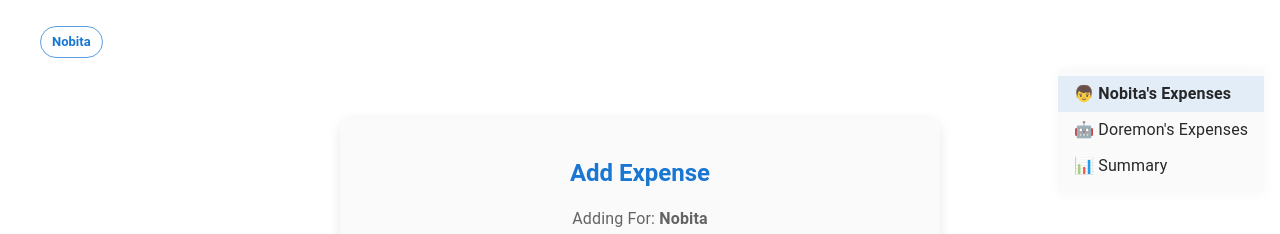
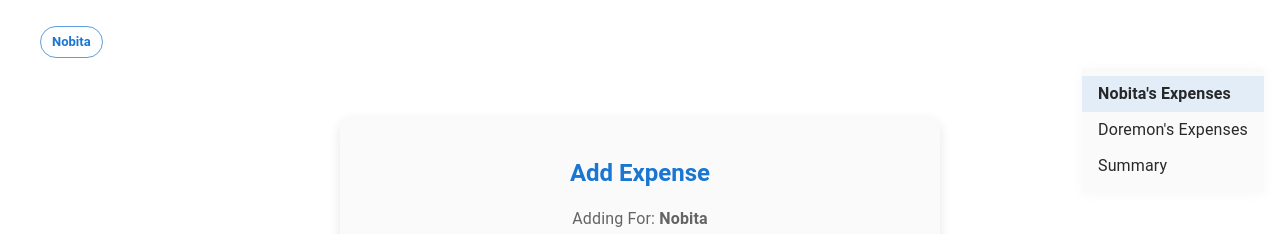
Before and after one commit to yashwant-mali/Daily_Expenses, a Next.js app: page /dashboard in a window 1280 px wide. Both pictures are taken after a click on the button "menu". Shown: the top 234 px of the page. Built offline with nearby package versions, Linux system fonts and the light colour scheme; no server answers; the database is empty; some icons are missing.

Commit message:
rollback

```diff
--- a/src/app/dashboard/components/ExpensesList.js
+++ b/src/app/dashboard/components/ExpensesList.js
@@ -116,7 +116,7 @@ export default function ExpensesGroupedByDate() {
                 mb={3}
                 sx={{ textTransform: "capitalize", fontWeight: 600 }}
             >
-                {currentUser}&apos;s Expenses   {/* ✅ FIXED */}
+                {currentUser}'s Expenses
             </Typography>
 
             {sortedDates.map((date) => (
--- a/src/app/dashboard/page.js
+++ b/src/app/dashboard/page.js
@@ -98,7 +98,7 @@ export default function DashboardPage() {
                         },
                     }}
                 >
-                    👦 Nobita&apos;s Expenses   {/* ✅ FIXED */}
+                    Nobita's Expenses
                 </MenuItem>
                 <MenuItem
                     onClick={() => handleUserSwitch('doremon')}
@@ -110,7 +110,7 @@ export default function DashboardPage() {
                         },
                     }}
                 >
-                    🤖 Doremon&apos;s Expenses   {/* ✅ FIXED */}
+                    Doremon's Expenses
                 </MenuItem>
 
                 {/* ✅ Summary Link */}
@@ -124,7 +124,7 @@ export default function DashboardPage() {
                         },
                     }}
                 >
-                    📊 Summary
+                    Summary
                 </MenuItem>
             </Menu>
 
--- a/src/app/summary/components/ExpensesSummary.js
+++ b/src/app/summary/components/ExpensesSummary.js
@@ -83,7 +83,7 @@ export default function ItemsSummary() {
             labels,
             datasets: [
                 {
-                    label: `${currentUser.charAt(0).toUpperCase() + currentUser.slice(1)}&apos;s Expenses by Date`, //fixed
+                    label: `${currentUser.charAt(0).toUpperCase() + currentUser.slice(1)}'s Expenses by Date`,
                     data,
                     backgroundColor: [
                         "#1976d2",
```
